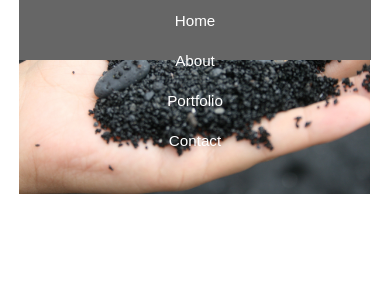
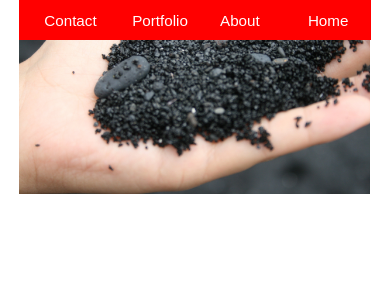
Before and after one commit to Keopaseutb/Responsive-Theme-HTML5-CSS3, a plain HTML site: page index.html in a window 390 px wide. Shown: the top 302 px of the page. Drawn offline with Linux system fonts and the light colour scheme.

Commit message:
Change to the nav bar below 600px width. The li a not longer take up the whole width and are dispayed in blocks.

```diff
--- a/css/style.css
+++ b/css/style.css
@@ -32,6 +32,7 @@ a:hover, a:active {
   background-color: #666;
   height: 40px;
   position: relative;
+  clear: both; - no element tags around it
   /*top: 40px;*/
   /*border-radius: 5px;
   -moz-border-radius: 5px;
@@ -43,12 +44,13 @@ a:hover, a:active {
   margin: 0 auto;
 }
 
-
+/*The float was controled here*/
 .mainHeader nav ul li {
   float: right;
   display: inline;
 }
 
+/*The link boxes are stlyed here*/
 .mainHeader nav a:link, .mainHeader nav a:visited {
   color: #FFF;
   display: inline-block;
@@ -56,16 +58,17 @@ a:hover, a:active {
   height: 20px;
 }
 
+/*Haight and links here too*/
 .mainHeader nav a:hover, .mainHeader nav a:active a:link, .mainHeader nav .active a:visited {
   background-color: #CF5C3F;
   text-shadow: none;
 }
 
-.mainHeader nav ul li a {
+/*.mainHeader nav ul li a {
   border-radius: 5px;
   -moz-border-radius: 5px;
   -webkit-border-radius: 5px;
-}
+}*/
 
 .landingImg div {
   /*position: absolute;*/
@@ -74,6 +77,8 @@ a:hover, a:active {
 */
 }
 
+/*might need to move the img tag somewhere out of the current dive
+  25:00 video*/
 .mainHeader img {
   width: 100%;
   height: auto;
@@ -200,7 +205,7 @@ a:hover, a:active {
   }
 
   .mainHeader nav {
-    height: 60px;
+    height: 40px;
     position: relative;
     top: 0px;
   }
@@ -209,16 +214,18 @@ a:hover, a:active {
     padding-left: 0;
   }
 
-
+/*The links are stlyed here*/
   .mainHeader nav ul li {
-    width: 100%;
+    width: 25%;
     text-align: center;
   }
-
+/*display here*/
   .mainHeader nav a:link, .mainHeader nav a:visited {
+    background-color: red;
+    /*float: left;*/
     padding: 10px 25px;
     height: 20px;
-    display: inline-block;
+    display: block;
   }
 
   .mainContent {
```
